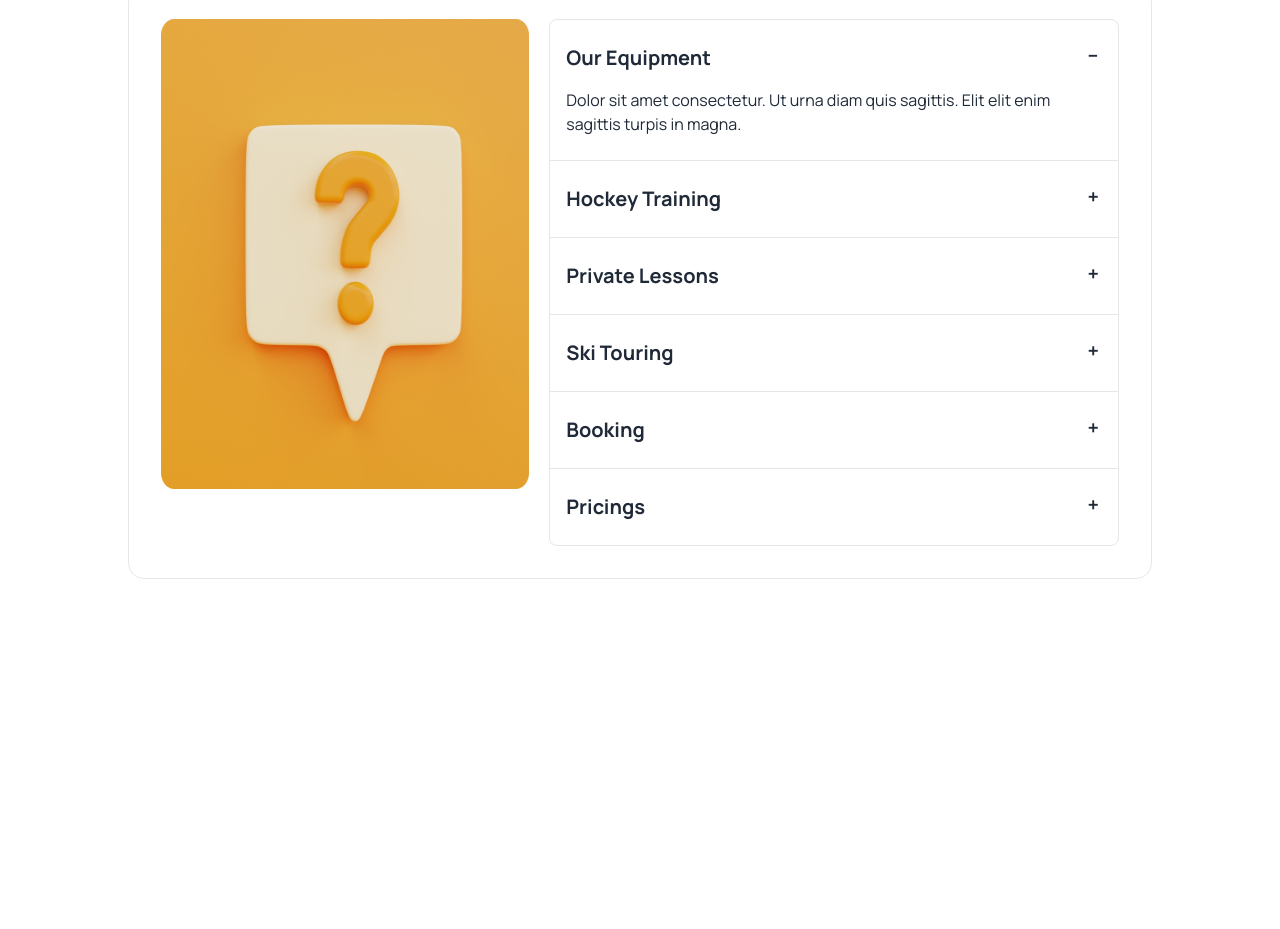
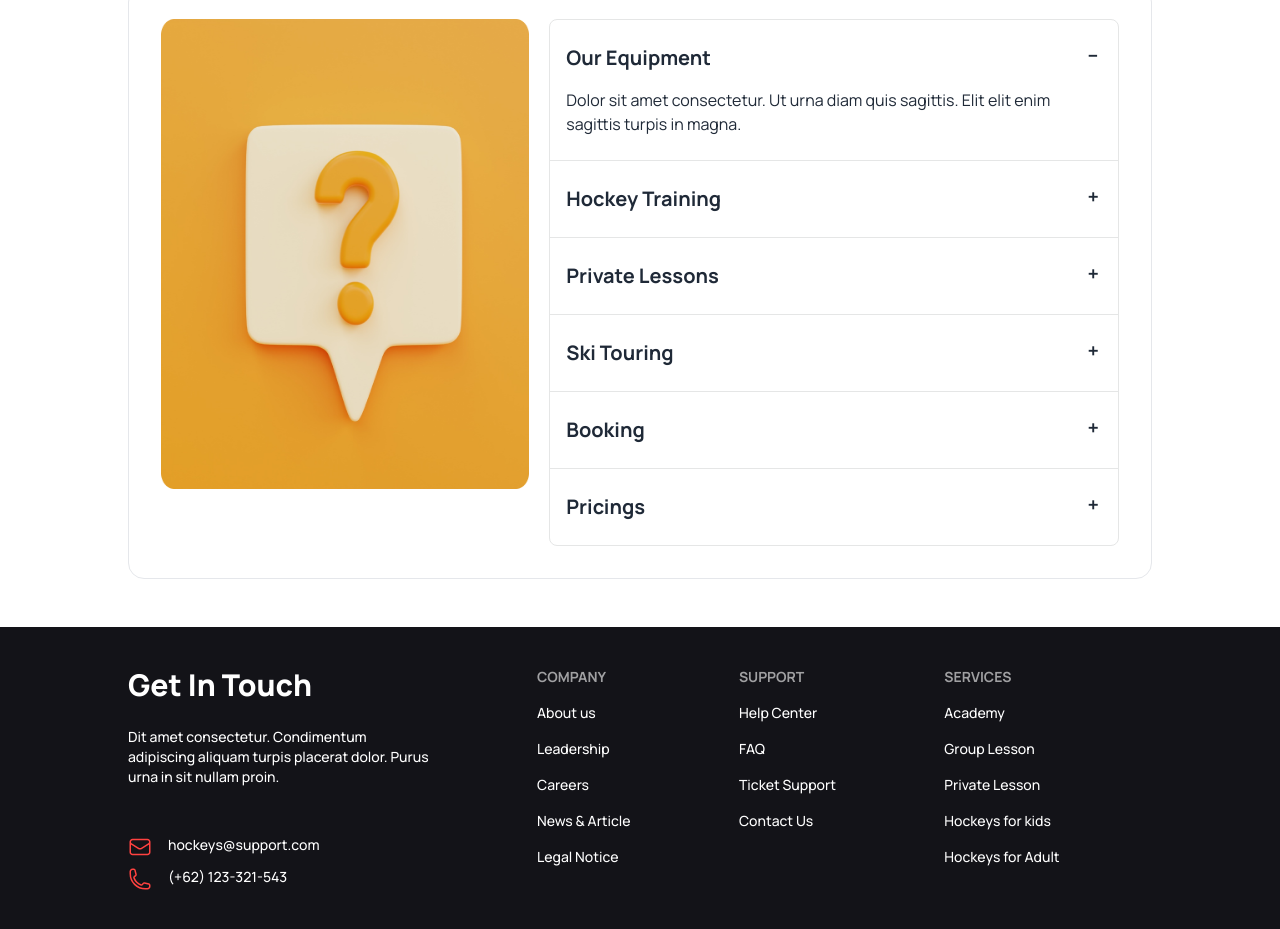
Before and after one commit to Nazrulofficeial/Hockeys, a plain HTML site: page index.html in a window 1280 px wide. Shown: the part 3616-4545 px from the top of the page. Before the commit the page ends 4243 px from the top, so only its background shows below. Drawn offline with nearby package versions, Linux system fonts and the light colour scheme.

Commit message:
footer section created

```diff
--- a/index.html
+++ b/index.html
@@ -458,8 +458,46 @@
           </div>
         </section>
     </main>
-    <footer>
-
+    <footer class="footer p-10 bg-[#131318] text-white text-sm font-medium lg:px-32">
+      <aside>
+        <h1 class="text-3xl font-extrabold pb-4">Get In Touch</h1>
+        <p class="pb-10">Dit amet consectetur. Condimentum
+          <br>
+          adipiscing aliquam turpis placerat dolor. Purus
+          <br>
+          urna in sit nullam proin. </p>
+          <div class="flex gap-4">
+            <img src="Images/Frame (1).svg" alt="">
+            <p>hockeys@support.com</p>
+          </div>
+          <div class="flex gap-4">
+            <img src="Images/Frame (2).svg" alt="">
+            <p>(+62) 123-321-543</p>
+          </div>
+      </aside>
+      <nav>
+        <header class="footer-title">Company</header>
+        <a class="link link-hover mb-2">About us</a>
+        <a class="link link-hover mb-2">Leadership</a>
+        <a class="link link-hover mb-2">Careers</a>
+        <a class="link link-hover mb-2">News & Article</a>
+        <a class="link link-hover mb-2">Legal Notice</a>
+      </nav>
+      <nav>
+        <header class="footer-title">Support</header>
+        <a class="link link-hover mb-2">Help Center</a>
+        <a class="link link-hover mb-2">FAQ</a>
+        <a class="link link-hover mb-2">Ticket Support</a>
+        <a class="link link-hover mb-2">Contact Us</a>
+      </nav>
+      <nav>
+        <header class="footer-title">Services</header>
+        <a class="link link-hover mb-2">Academy</a>
+        <a class="link link-hover mb-2">Group Lesson</a>
+        <a class="link link-hover mb-2">Private Lesson</a>
+        <a class="link link-hover mb-2">Hockeys for kids</a>
+        <a class="link link-hover mb-2">Hockeys for Adult</a>
+      </nav>
     </footer>
 </body>
 </html>
```
Also changed, not shown: Images/Frame (1).svg (added), Images/Frame (2).svg (added).
